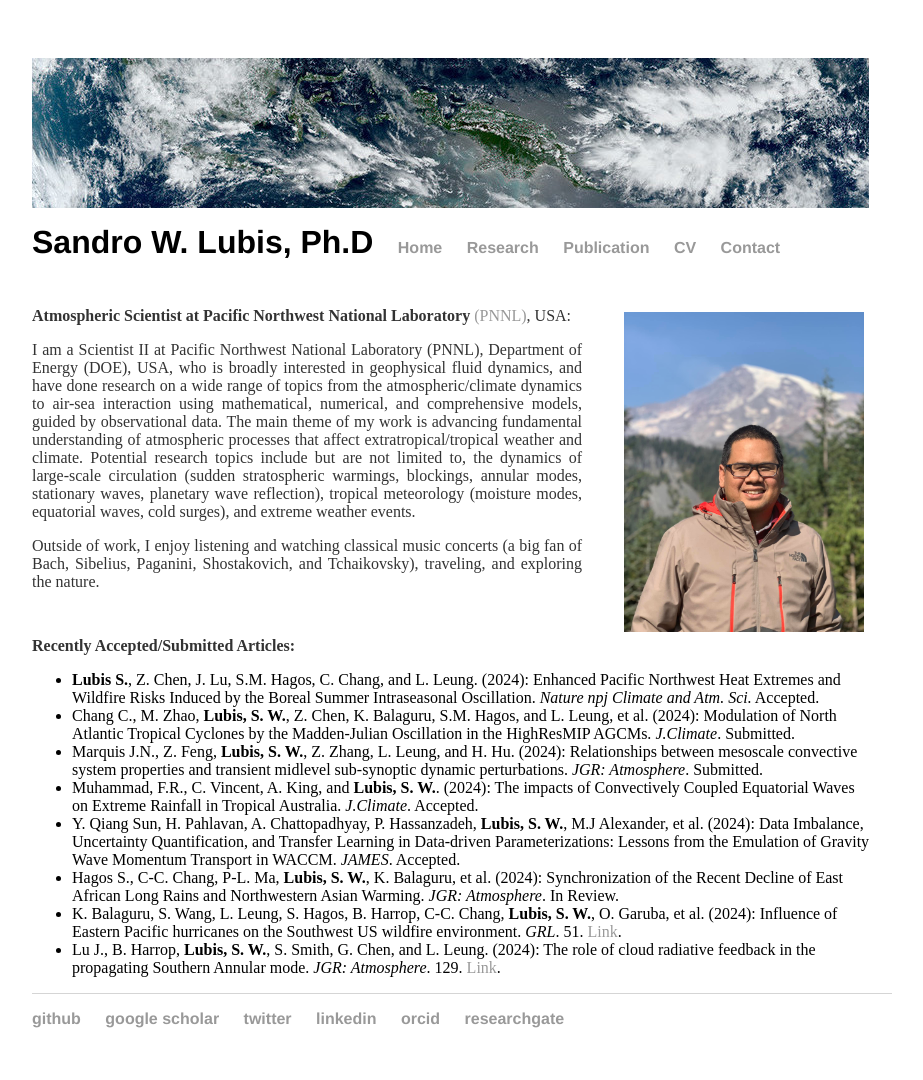
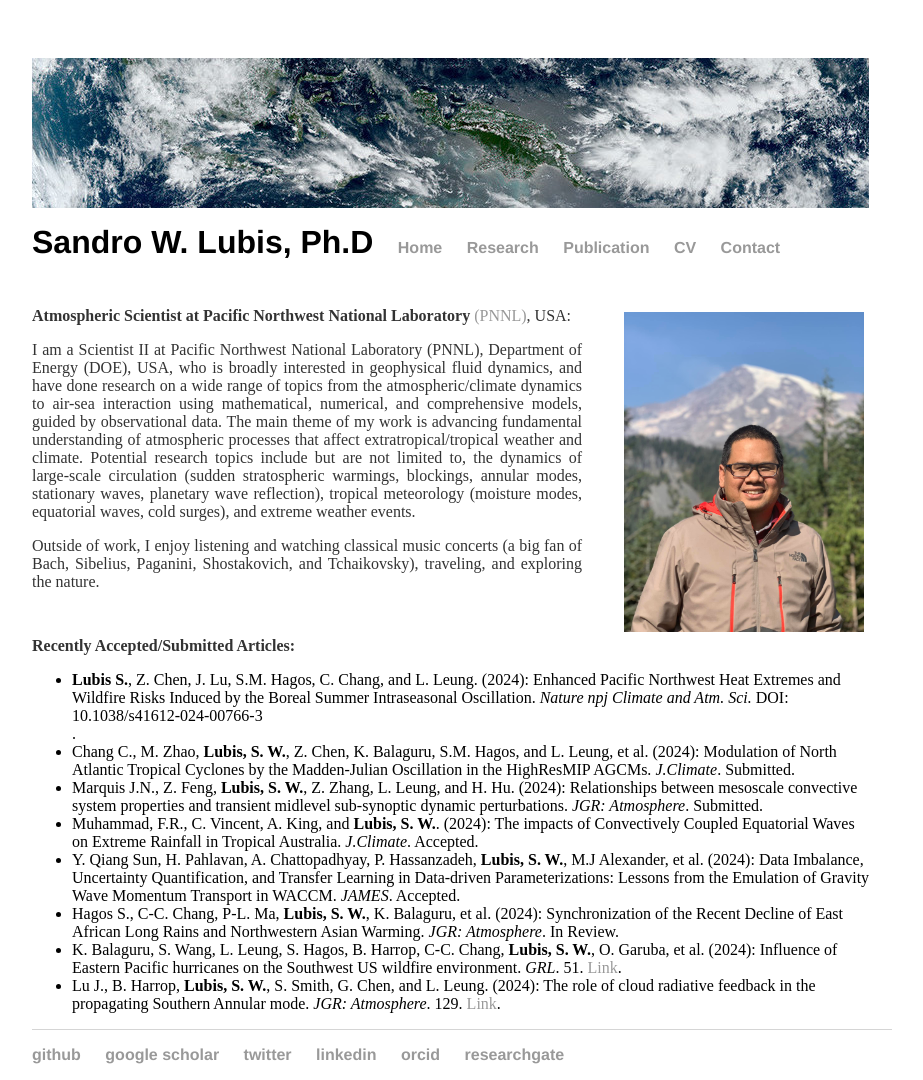
Before and after one commit to sandrolubis/sandrolubis.github.io, a Jekyll site: the page built from index.html, in a window 1280 px wide. Shown: the whole page, without its empty margins (276-1199 px from the left). Built offline with Jekyll 4.4.1, drawn with Linux system fonts in a browser that asks for light colours; before the commit the page ends 1044 px from its top, so only the background shows below that.

Commit message:
Update index.html

```diff
--- a/index.html
+++ b/index.html
@@ -46,7 +46,7 @@ div.relative {
 
 	<p class="ex", style="padding-top:30px"><font size=3><b>Recently Accepted/Submitted Articles:</b></p>
 		<ul class="ex">
-		<li> <b>Lubis S.</b>, Z. Chen, J. Lu, S.M. Hagos, C. Chang, and L. Leung. (2024): Enhanced Pacific Northwest Heat Extremes and Wildfire Risks Induced by the Boreal Summer Intraseasonal Oscillation. <i>Nature npj Climate and Atm. Sci.</i> Accepted.</li>
+		<li> <b>Lubis S.</b>, Z. Chen, J. Lu, S.M. Hagos, C. Chang, and L. Leung. (2024): Enhanced Pacific Northwest Heat Extremes and Wildfire Risks Induced by the Boreal Summer Intraseasonal Oscillation. <i>Nature npj Climate and Atm. Sci.</i> DOI: 10.1038/s41612-024-00766-3</li>.
 		<li> Chang C., M. Zhao, <b>Lubis, S. W.</b>, Z. Chen, K. Balaguru, S.M. Hagos, and L. Leung, et al. (2024): Modulation of North Atlantic Tropical Cyclones by the Madden-Julian Oscillation in the HighResMIP AGCMs. <i>J.Climate</i>. Submitted.</li>
 		<li> Marquis J.N., Z. Feng, <b>Lubis, S. W.</b>, Z. Zhang, L. Leung, and H. Hu. (2024): Relationships between mesoscale convective system properties and transient midlevel sub-synoptic dynamic perturbations. <i>JGR: Atmosphere</i>. Submitted.</li>
                 <li> Muhammad, F.R., C. Vincent, A. King, and <b>Lubis, S. W.</b>. (2024): The impacts of Convectively Coupled Equatorial Waves on Extreme Rainfall in Tropical Australia. <i>J.Climate</i>. Accepted.</li>
```
